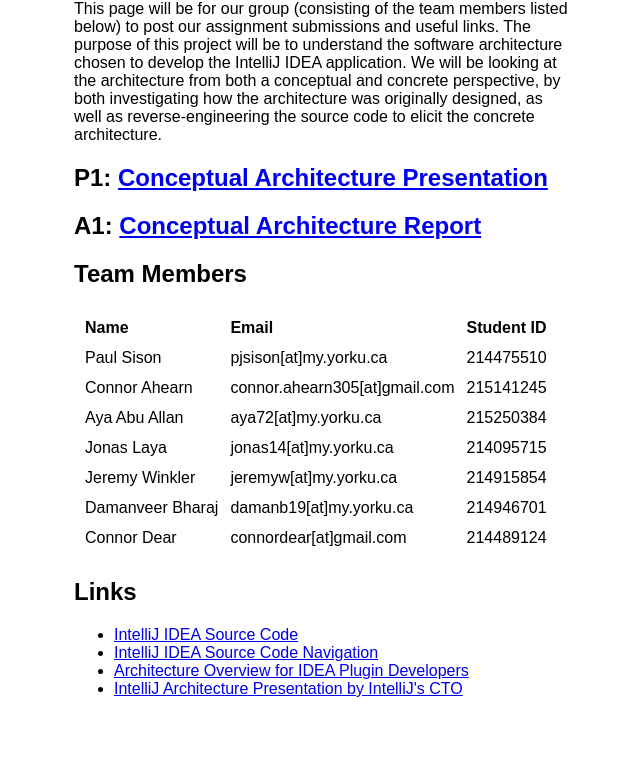
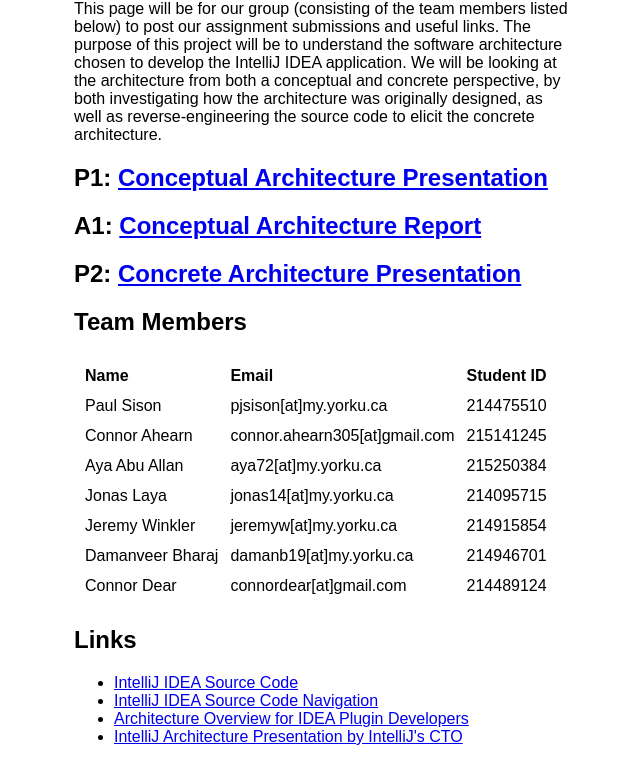
Before and after one commit to JeremyWinkler/JeremyWinkler.github.io, a plain HTML site: page index.html in a window 1280 px wide. Shown: the part 108-870 px from the top of the page, without its empty margins (316-956 px from the left). Before the commit the page ends 822 px from the top, so only its background shows below. Drawn offline with Linux system fonts and the light colour scheme.

Commit message:
updated with P2

```diff
--- a/index.html
+++ b/index.html
@@ -15,7 +15,7 @@
         </p>
       <h2 class="section-heading">P1:  <a href="https://docs.google.com/presentation/d/1gXkMmOlRsbOW8EsSG5O_f9gyclo-OO4_uzHr8goUDSA/edit?usp=sharing" target="_blank">Conceptual Architecture Presentation</a></h2>
       <h2 class="section-heading">A1:  <a href="./pdfs/conceptual-arch.pdf" target="_blank">Conceptual Architecture Report</a></h2>
-
+      <h2 class="section-heading">P2:  <a href="https://docs.google.com/presentation/d/1LW3eTivl2ZDN-kKVV7wIV3KdaYTl02598MNwuqb4mUQ/edit?usp=sharing" target="_blank">Concrete Architecture Presentation</a></h2>
         <h2 class="section-heading">Team Members</h2>
         <div class="table-outer">
             <table>
```
